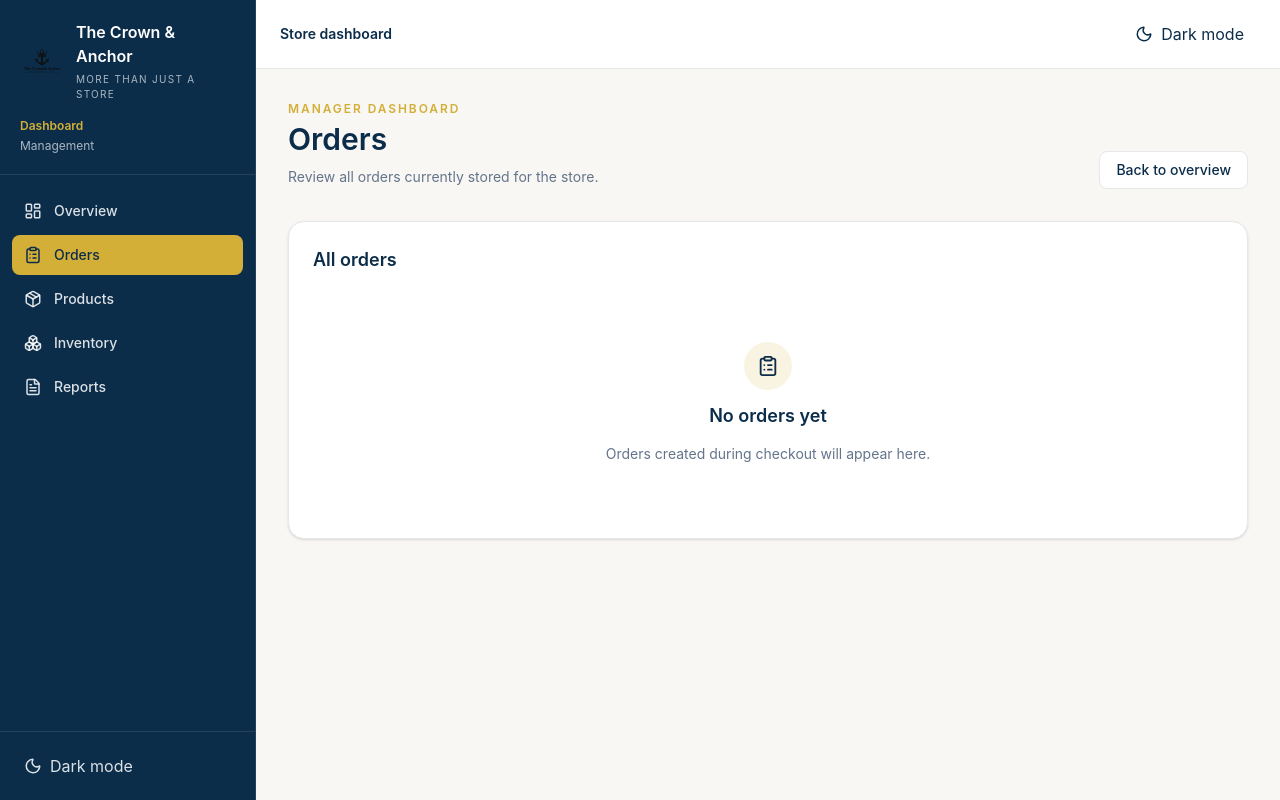
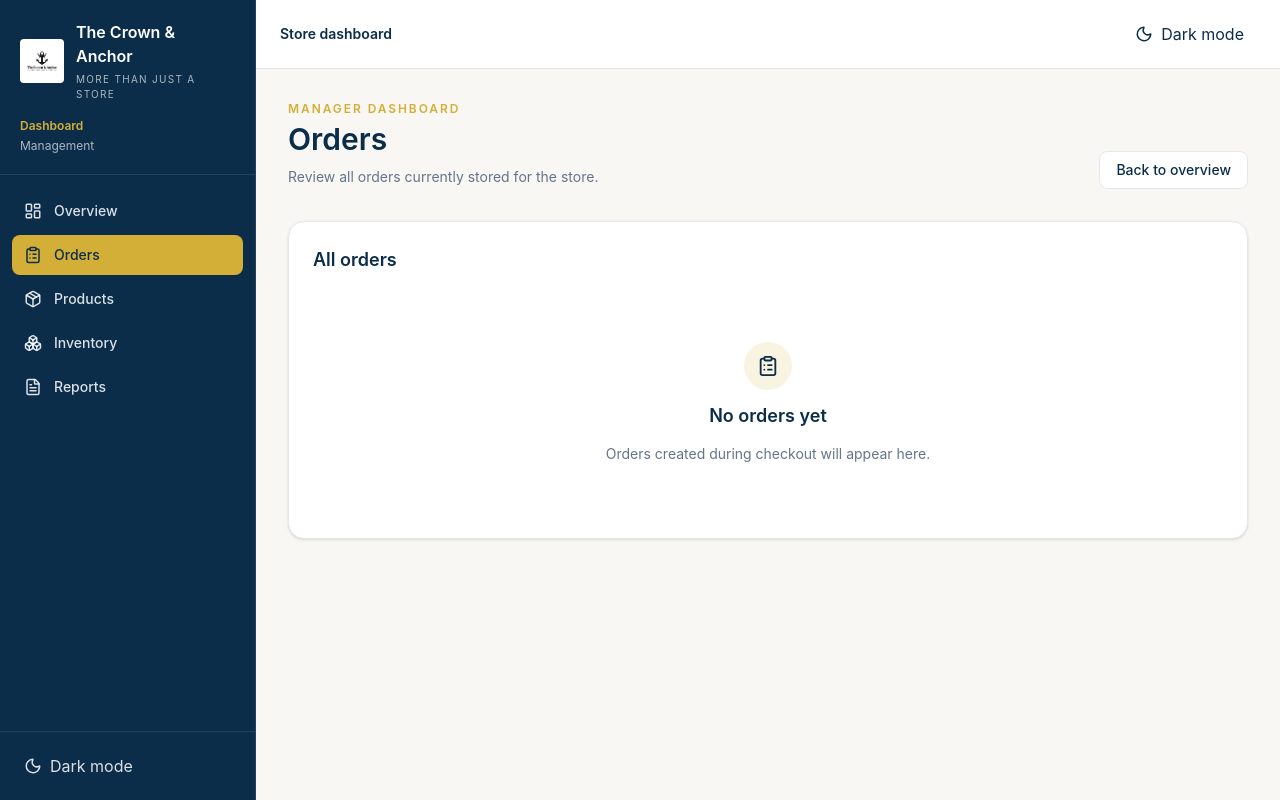
Before and after one commit to reham0138/store-app-, a React (Vite) app in the folder frontend/: page /dashboard/orders in a window 1280 px wide. Built offline with nearby package versions, Linux system fonts and the light colour scheme.

Commit message:
fix: preserve light logo contrast on navy sidebar

```diff
--- a/frontend/src/shared/components/dashboard/DashboardSidebar.tsx
+++ b/frontend/src/shared/components/dashboard/DashboardSidebar.tsx
@@ -41,7 +41,7 @@ export default function DashboardSidebar({
       <div className="border-b border-white/10 px-5 py-5">
         <div className="flex items-start justify-between gap-3">
           <NavLink to="/" onClick={onClose} aria-label="The Crown & Anchor home" className="flex min-w-0 items-center gap-3">
-            <img src="/brand/logo/the-crown-anchor-logo-black.png" alt="" className="size-11 shrink-0 object-contain dark:hidden" />
+            <img src="/brand/logo/the-crown-anchor-logo-black.png" alt="" className="size-11 shrink-0 rounded bg-white p-1 object-contain dark:hidden" />
             <img src="/brand/logo/the-crown-anchor-logo-white.png" alt="" className="hidden size-11 shrink-0 object-contain dark:block" />
             <span className="min-w-0">
               <span className="block font-semibold text-white">The Crown &amp; Anchor</span>
```
